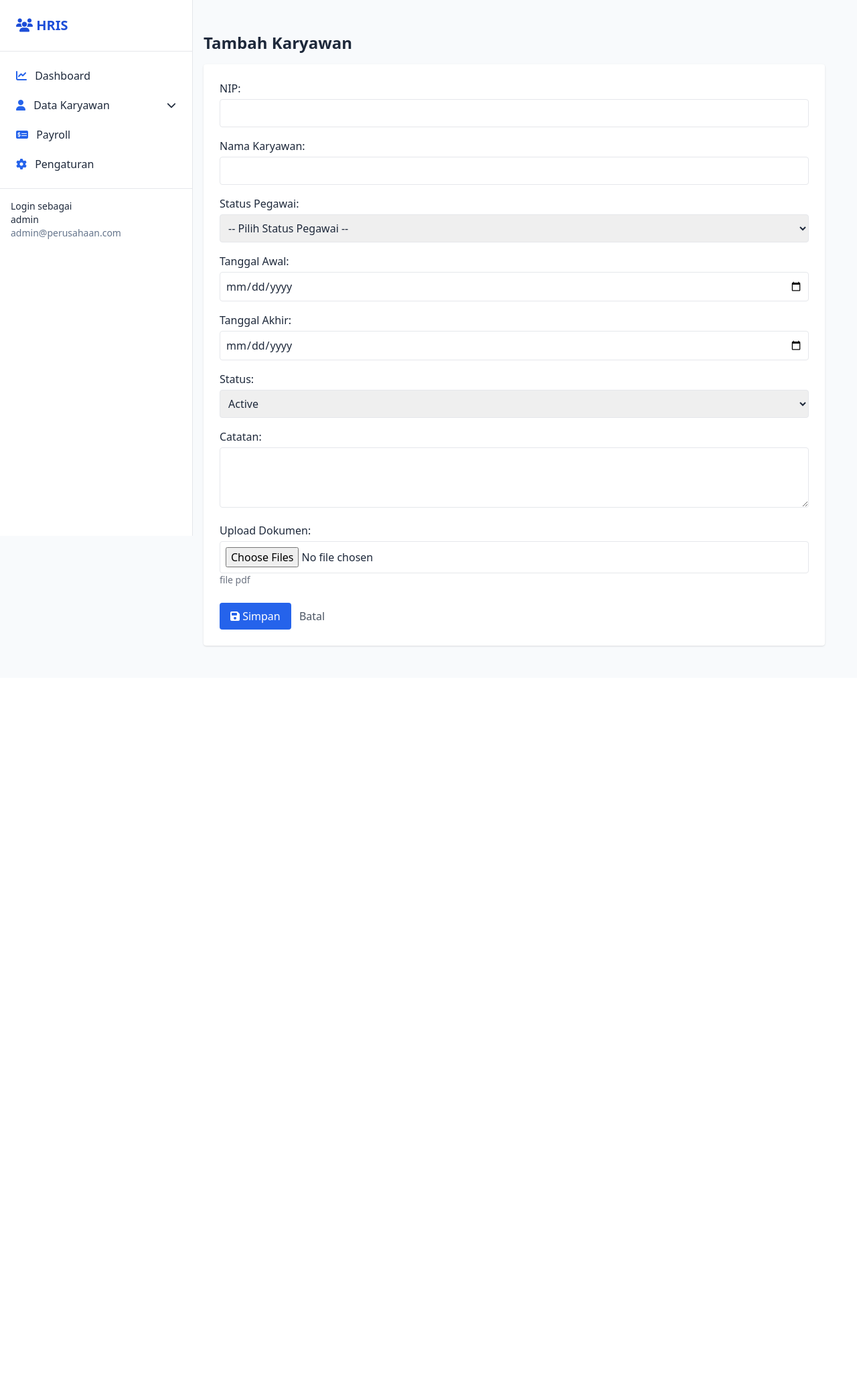
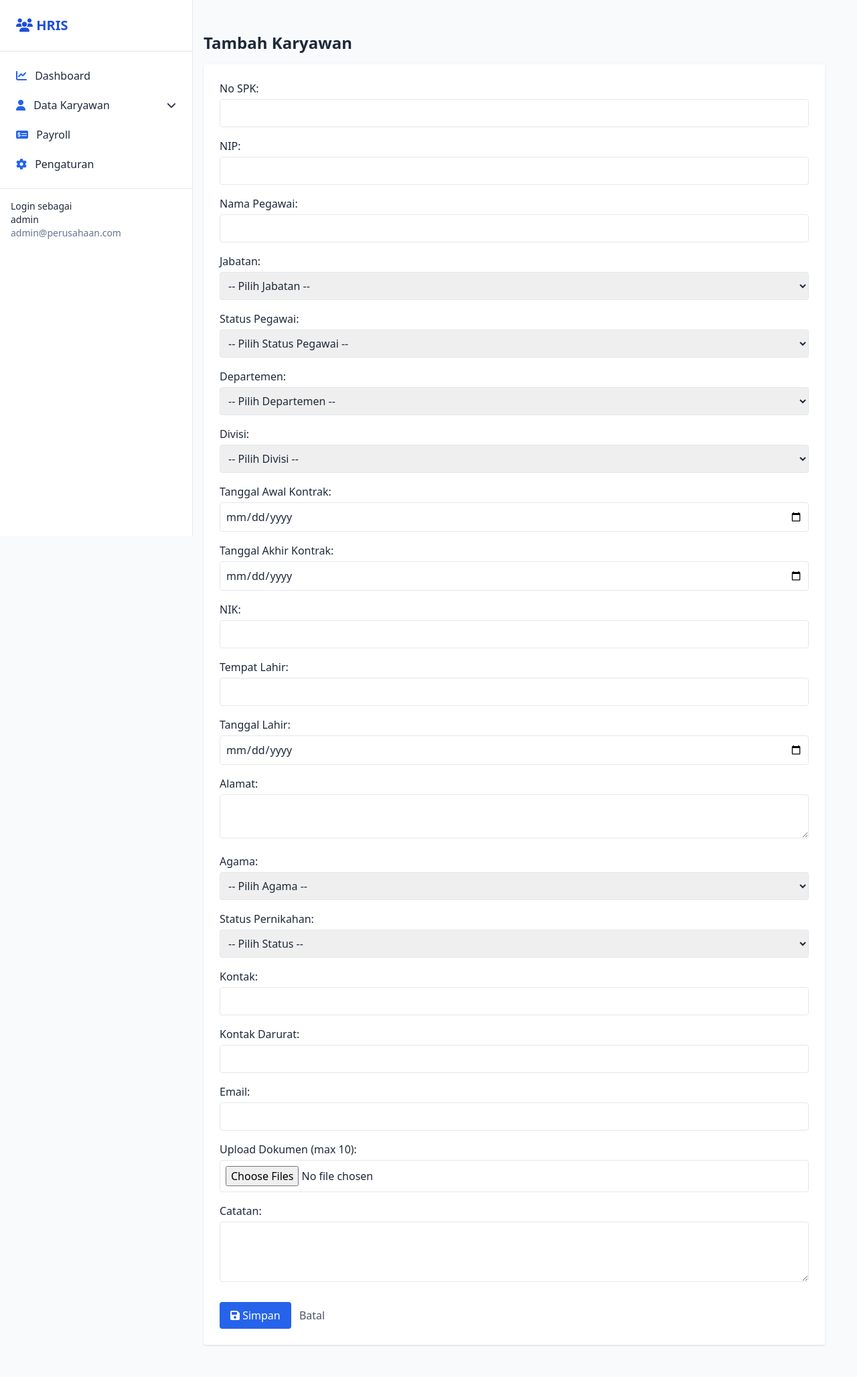
Before and after one commit to Freebee25/HRIS-System, a PHP site: page /resource/views/tambah_karyawan.php in a window 1280 px wide. Shown: the whole page at 67% size. Before the commit the page ends 966 px from the top, so only its background shows below. Run offline with PHP 8.4, Linux system fonts and the light colour scheme; a user stored in the database is signed in; data comes from the database, SQL or seed files in the repository; both versions use the stored data as it was after the commit; some libraries are stand-ins or nearby versions.

Commit message:
update data karyawan

```diff
--- a/Controllers/karyawanController.php
+++ b/Controllers/karyawanController.php
@@ -6,9 +6,13 @@
         $this->conn = $conn;
     }
 
-    // Ambil semua data karyawan
+    // Ambil semua data karyawan dengan join departemen & divisi
     public function getAll() {
-        $sql = "SELECT * FROM karyawan ORDER BY created_at DESC";
+        $sql = "SELECT k.*, d.nama_departemen, v.nama_divisi
+                FROM karyawan k
+                LEFT JOIN departemen d ON k.departemen_id = d.id
+                LEFT JOIN divisi v ON k.divisi_id = v.id
+                ORDER BY k.created_at DESC";
         $stmt = $this->conn->prepare($sql);
         $stmt->execute();
         return $stmt->fetchAll(PDO::FETCH_ASSOC);
@@ -16,42 +20,97 @@
 
     // Simpan data karyawan baru
     public function store($data, $files) {
-        // Hitung sisa hari kontrak
-        $tglAwal  = new DateTime($data['tgl_awal_kontrak']);
-        $tglAkhir = new DateTime($data['tgl_akhir_kontrak']);
+        // Jika tanggal kosong, set null biar tidak error
+        $tglAwal  = !empty($data['tanggal_awal']) ? new DateTime($data['tanggal_awal']) : null;
+        $tglAkhir = !empty($data['tanggal_akhir']) ? new DateTime($data['tanggal_akhir']) : null;
         $today    = new DateTime();
-        $sisaHari = $today->diff($tglAkhir)->days;
+        $sisaHari = $tglAkhir ? $today->diff($tglAkhir)->days : null;
 
-        // Insert ke database
+        // Insert ke database (sesuai tabel karyawan)
         $sql = "INSERT INTO karyawan
-                (nip, nama, status_pegawai, tgl_awal_kontrak, tgl_akhir_kontrak, sisa_hari_spk, status, note, created_at)
+                (no_spk, nama, nip, departemen_id, divisi_id, jabatan, status_pegawai,
+                 tanggal_awal, tanggal_akhir, sisa_hari_spk, nik, tempat_lahir, tanggal_lahir,
+                 alamat, agama, status_kawin, kontak, kontak_darurat, email, note, created_at)
                 VALUES
-                (:nip, :nama, :status_pegawai, :tgl_awal_kontrak, :tgl_akhir_kontrak, :sisa_hari_spk, :status, :note, NOW())";
+                (:no_spk, :nama, :nip, :departemen_id, :divisi_id, :jabatan, :status_pegawai,
+                 :tanggal_awal, :tanggal_akhir, :sisa_hari_spk, :nik, :tempat_lahir, :tanggal_lahir,
+                 :alamat, :agama, :status_kawin, :kontak, :kontak_darurat, :email, :note, NOW())";
 
         $stmt = $this->conn->prepare($sql);
         $stmt->execute([
-            ':nip'              => $data['nip'],
-            ':nama'             => $data['nama'],
-            ':status_pegawai'   => $data['status_pegawai'],
-            ':tgl_awal_kontrak' => $data['tgl_awal_kontrak'],
-            ':tgl_akhir_kontrak'=> $data['tgl_akhir_kontrak'],
-            ':sisa_hari_spk'    => $sisaHari,
-            ':status'           => $data['status'],
-            ':note'             => $data['note'] ?? null
+            ':no_spk'          => $data['no_spk'] ?? null,
+            ':nama'            => $data['nama'] ?? null,
+            ':nip'             => $data['nip'] ?? null,
+            ':departemen_id'   => $data['departemen_id'] ?? null,
+            ':divisi_id'       => $data['divisi_id'] ?? null,
+            ':jabatan'         => $data['jabatan'] ?? null,
+            ':status_pegawai'  => $data['status_pegawai'] ?? null,
+            ':tanggal_awal'    => $data['tanggal_awal'] ?? null,
+            ':tanggal_akhir'   => $data['tanggal_akhir'] ?? null,
+            ':sisa_hari_spk'   => $sisaHari,
+            ':nik'             => $data['nik'] ?? null,
+            ':tempat_lahir'    => $data['tempat_lahir'] ?? null,
+            ':tanggal_lahir'   => $data['tanggal_lahir'] ?? null,
+            ':alamat'          => $data['alamat'] ?? null,
+            ':agama'           => $data['agama'] ?? null,
+            ':status_kawin'    => $data['status_kawin'] ?? null,
+            ':kontak'          => $data['kontak'] ?? null,
+            ':kontak_darurat'  => $data['kontak_darurat'] ?? null,
+            ':email'           => $data['email'] ?? null,
+            ':note'            => $data['note'] ?? null
         ]);
+
+        $karyawanId = $this->conn->lastInsertId();
+
+        // Upload file (maks 10)
+        if (!empty($files['files']['name'][0])) {
+            $uploadDir = __DIR__ . "/../uploads/";
+            if (!file_exists($uploadDir)) {
+                mkdir($uploadDir, 0777, true);
+            }
+
+            $fileCount = count($files['files']['name']);
+            $fileCount = min($fileCount, 10); // max 10
+
+            for ($i = 0; $i < $fileCount; $i++) {
+                $fileName = time() . "_" . basename($files['files']['name'][$i]);
+                $targetFile = $uploadDir . $fileName;
+
+                if (move_uploaded_file($files['files']['tmp_name'][$i], $targetFile)) {
+                    $sqlFile = "INSERT INTO karyawan_files (karyawan_id, file_path, uploaded_at)
+                                VALUES (:karyawan_id, :file_path, NOW())";
+                    $stmtFile = $this->conn->prepare($sqlFile);
+                    $stmtFile->execute([
+                        ':karyawan_id' => $karyawanId,
+                        ':file_path'   => $fileName
+                    ]);
+                }
+            }
+        }
 
         return true;
     }
 
-    // Hapus karyawan
+    // Hapus karyawan + file
     public function delete($id) {
-        $sql = "DELETE FROM karyawan WHERE id = :id";
-        $stmt = $this->conn->prepare($sql);
+        $stmt = $this->conn->prepare("SELECT file_path FROM karyawan_files WHERE karyawan_id = :id");
         $stmt->execute([':id' => $id]);
+        $files = $stmt->fetchAll(PDO::FETCH_ASSOC);
+
+        foreach ($files as $f) {
+            $filePath = __DIR__ . "/../uploads/" . $f['file_path'];
+            if (file_exists($filePath)) {
+                unlink($filePath);
+            }
+        }
+
+        $this->conn->prepare("DELETE FROM karyawan_files WHERE karyawan_id = :id")->execute([':id' => $id]);
+        $this->conn->prepare("DELETE FROM karyawan WHERE id = :id")->execute([':id' => $id]);
+
         return true;
     }
 
-    // Ambil data by ID (untuk edit)
+    // Ambil data by ID
     public function getById($id) {
         $sql = "SELECT * FROM karyawan WHERE id = :id";
         $stmt = $this->conn->prepare($sql);
@@ -61,33 +120,57 @@
 
     // Update data karyawan
     public function update($id, $data) {
-        $tglAwal  = new DateTime($data['tgl_awal_kontrak']);
-        $tglAkhir = new DateTime($data['tgl_akhir_kontrak']);
+        $tglAwal  = !empty($data['tanggal_awal']) ? new DateTime($data['tanggal_awal']) : null;
+        $tglAkhir = !empty($data['tanggal_akhir']) ? new DateTime($data['tanggal_akhir']) : null;
         $today    = new DateTime();
-        $sisaHari = $today->diff($tglAkhir)->days;
+        $sisaHari = $tglAkhir ? $today->diff($tglAkhir)->days : null;
 
         $sql = "UPDATE karyawan SET
+                    no_spk = :no_spk,
+                    nama = :nama,
                     nip = :nip,
-                    nama = :nama,
+                    departemen_id = :departemen_id,
+                    divisi_id = :divisi_id,
+                    jabatan = :jabatan,
                     status_pegawai = :status_pegawai,
-                    tgl_awal_kontrak = :tgl_awal_kontrak,
-                    tgl_akhir_kontrak = :tgl_akhir_kontrak,
+                    tanggal_awal = :tanggal_awal,
+                    tanggal_akhir = :tanggal_akhir,
                     sisa_hari_spk = :sisa_hari_spk,
-                    status = :status,
+                    nik = :nik,
+                    tempat_lahir = :tempat_lahir,
+                    tanggal_lahir = :tanggal_lahir,
+                    alamat = :alamat,
+                    agama = :agama,
+                    status_kawin = :status_kawin,
+                    kontak = :kontak,
+                    kontak_darurat = :kontak_darurat,
+                    email = :email,
                     note = :note
                 WHERE id = :id";
 
         $stmt = $this->conn->prepare($sql);
         $stmt->execute([
-            ':nip'              => $data['nip'],
-            ':nama'             => $data['nama'],
-            ':status_pegawai'   => $data['status_pegawai'],
-            ':tgl_awal_kontrak' => $data['tgl_awal_kontrak'],
-            ':tgl_akhir_kontrak'=> $data['tgl_akhir_kontrak'],
-            ':sisa_hari_spk'    => $sisaHari,
-            ':status'           => $data['status'],
-            ':note'             => $data['note'] ?? null,
-            ':id'               => $id
+            ':no_spk'          => $data['no_spk'] ?? null,
+            ':nama'            => $data['nama'] ?? null,
+            ':nip'             => $data['nip'] ?? null,
+            ':departemen_id'   => $data['departemen_id'] ?? null,
+            ':divisi_id'       => $data['divisi_id'] ?? null,
+            ':jabatan'         => $data['jabatan'] ?? null,
+            ':status_pegawai'  => $data['status_pegawai'] ?? null,
+            ':tanggal_awal'    => $data['tanggal_awal'] ?? null,
+            ':tanggal_akhir'   => $data['tanggal_akhir'] ?? null,
+            ':sisa_hari_spk'   => $sisaHari,
+            ':nik'             => $data['nik'] ?? null,
+            ':tempat_lahir'    => $data['tempat_lahir'] ?? null,
+            ':tanggal_lahir'   => $data['tanggal_lahir'] ?? null,
+            ':alamat'          => $data['alamat'] ?? null,
+            ':agama'           => $data['agama'] ?? null,
+            ':status_kawin'    => $data['status_kawin'] ?? null,
+            ':kontak'          => $data['kontak'] ?? null,
+            ':kontak_darurat'  => $data['kontak_darurat'] ?? null,
+            ':email'           => $data['email'] ?? null,
+            ':note'            => $data['note'] ?? null,
+            ':id'              => $id
         ]);
 
         return true;
--- a/database/db.php
+++ b/database/db.php
@@ -2,7 +2,7 @@
     $servername = "localhost";
     $username = "root";
     $password = "";
-    $dbname = "hris";
+    $dbname = "systemhr";
 
     try {
         $conn = new PDO("mysql:host=$servername;dbname=$dbname", $username, $password);
--- a/resource/views/tambah_karyawan.php
+++ b/resource/views/tambah_karyawan.php
@@ -1,13 +1,13 @@
 <?php
 include __DIR__ . "/../../database/db.php";
-include __DIR__ . "/../../controllers/karyawanController.php";
+include __DIR__ . "/../../controllers/KaryawanController.php";
 
 $controller = new KaryawanController($conn);
 
 // proses tambah data
 if ($_SERVER['REQUEST_METHOD'] === 'POST') {
     $controller->store($_POST, $_FILES);
-    header("Location: karyawan_list.php"); // setelah tambah langsung ke daftar
+    header("Location: karyawan_list.php");
     exit;
 }
 ?>
@@ -28,87 +28,196 @@
 <div class="container mx-auto p-6">
   <h1 class="text-2xl font-bold mb-4">Tambah Karyawan</h1>
 
-  <!-- Form Input -->
   <form method="POST" enctype="multipart/form-data" class="bg-white p-6 rounded shadow space-y-4">
+
+    <!-- No SPK -->
+    <div>
+      <label class="block font-medium mb-1">No SPK:</label>
+      <input type="text" name="no_spk" class="w-full border p-2 rounded">
+    </div>
 
     <!-- NIP -->
     <div>
       <label class="block font-medium mb-1">NIP:</label>
-      <input type="text" name="nip" required
-             class="w-full border p-2 rounded focus:ring focus:ring-blue-200">
+      <input type="text" name="nip" required class="w-full border p-2 rounded">
     </div>
 
     <!-- Nama -->
     <div>
-      <label class="block font-medium mb-1">Nama Karyawan:</label>
-      <input type="text" name="nama" required
-             class="w-full border p-2 rounded focus:ring focus:ring-blue-200">
+      <label class="block font-medium mb-1">Nama Pegawai:</label>
+      <input type="text" name="nama" required class="w-full border p-2 rounded">
+    </div>
+
+    <!-- Jabatan -->
+    <div>
+      <label class="block font-medium mb-1">Jabatan:</label>
+      <select name="jabatan" required class="w-full border p-2 rounded">
+        <option value="">-- Pilih Jabatan --</option>
+        <option value="Direksi">Direksi</option>
+        <option value="Team Leader">Team Leader</option>
+        <option value="Senior Staff">Senior Staff</option>
+        <option value="Staff">Staff</option>
+        <option value="Junior Staff">Junior Staff</option>
+      </select>
     </div>
 
     <!-- Status Pegawai -->
     <div>
       <label class="block font-medium mb-1">Status Pegawai:</label>
-      <select name="status_pegawai" required
-              class="w-full border p-2 rounded focus:ring focus:ring-blue-200">
+      <select name="status_pegawai" required class="w-full border p-2 rounded">
         <option value="">-- Pilih Status Pegawai --</option>
-        <option value="tetap">Pegawai Tetap</option>
-        <option value="kontrak">Kontrak</option>
-        <option value="probation">Probation</option>
-        <option value="freelance">Freelance</option>
+        <option value="Tetap">Pegawai Tetap</option>
+        <option value="Kontrak">Kontrak</option>
+        <option value="Probation">Probation</option>
+        <option value="Freelance">Freelance</option>
+        <option value="Resign">Resign</option>
+      </select>
+    </div>
+
+    <!-- Departemen -->
+    <div>
+      <label class="block font-medium mb-1">Departemen:</label>
+      <select name="departemen_id" id="department" required class="w-full border p-2 rounded">
+        <option value="">-- Pilih Departemen --</option>
+        <?php
+          $stmt = $conn->query("SELECT id, nama_departemen FROM departemen ORDER BY nama_departemen ASC");
+          while ($row = $stmt->fetch(PDO::FETCH_ASSOC)) {
+              echo "<option value='{$row['id']}'>{$row['nama_departemen']}</option>";
+          }
+        ?>
+      </select>
+    </div>
+
+    <!-- Divisi -->
+    <div>
+      <label class="block font-medium mb-1">Divisi:</label>
+      <select name="divisi_id" id="divisi" class="w-full border p-2 rounded">
+        <option value="">-- Pilih Divisi --</option>
       </select>
     </div>
 
     <!-- Tanggal Awal -->
     <div>
-      <label class="block font-medium mb-1">Tanggal Awal:</label>
-      <input type="date" name="tgl_awal_kontrak" required
-             class="w-full border p-2 rounded focus:ring focus:ring-blue-200">
+      <label class="block font-medium mb-1">Tanggal Awal Kontrak:</label>
+      <input type="date" name="tanggal_awal" class="w-full border p-2 rounded">
     </div>
 
     <!-- Tanggal Akhir -->
     <div>
-      <label class="block font-medium mb-1">Tanggal Akhir:</label>
-      <input type="date" name="tgl_akhir_kontrak" required
-             class="w-full border p-2 rounded focus:ring focus:ring-blue-200">
+      <label class="block font-medium mb-1">Tanggal Akhir Kontrak:</label>
+      <input type="date" name="tanggal_akhir" class="w-full border p-2 rounded">
     </div>
 
-    <!-- Status -->
+    <!-- NIK -->
     <div>
-      <label class="block font-medium mb-1">Status:</label>
-      <select name="status" required
-              class="w-full border p-2 rounded focus:ring focus:ring-blue-200">
-        <option value="active">Active</option>
-        <option value="expiring soon">Expiring Soon</option>
-        <option value="expired">Expired</option>
+      <label class="block font-medium mb-1">NIK:</label>
+      <input type="text" name="nik" class="w-full border p-2 rounded">
+    </div>
+
+    <!-- Tempat Lahir -->
+    <div>
+      <label class="block font-medium mb-1">Tempat Lahir:</label>
+      <input type="text" name="tempat_lahir" class="w-full border p-2 rounded">
+    </div>
+
+    <!-- Tanggal Lahir -->
+    <div>
+      <label class="block font-medium mb-1">Tanggal Lahir:</label>
+      <input type="date" name="tanggal_lahir" class="w-full border p-2 rounded">
+    </div>
+
+    <!-- Alamat -->
+    <div>
+      <label class="block font-medium mb-1">Alamat:</label>
+      <textarea name="alamat" rows="2" class="w-full border p-2 rounded"></textarea>
+    </div>
+
+    <!-- Agama -->
+    <div>
+      <label class="block font-medium mb-1">Agama:</label>
+      <select name="agama" class="w-full border p-2 rounded">
+        <option value="">-- Pilih Agama --</option>
+        <option>Islam</option>
+        <option>Kristen</option>
+        <option>Katolik</option>
+        <option>Hindu</option>
+        <option>Budha</option>
+        <option>Konghuchu</option>
+        <option>Lainnya</option>
       </select>
+    </div>
+
+    <!-- Status Pernikahan -->
+    <div>
+      <label class="block font-medium mb-1">Status Pernikahan:</label>
+      <select name="status_kawin" class="w-full border p-2 rounded">
+        <option value="">-- Pilih Status --</option>
+        <option value="Menikah">Menikah</option>
+        <option value="Belum Menikah">Belum Menikah</option>
+      </select>
+    </div>
+
+    <!-- Kontak -->
+    <div>
+      <label class="block font-medium mb-1">Kontak:</label>
+      <input type="text" name="kontak" class="w-full border p-2 rounded">
+    </div>
+
+    <!-- Kontak Darurat -->
+    <div>
+      <label class="block font-medium mb-1">Kontak Darurat:</label>
+      <input type="text" name="kontak_darurat" class="w-full border p-2 rounded">
+    </div>
+
+    <!-- Email -->
+    <div>
+      <label class="block font-medium mb-1">Email:</label>
+      <input type="email" name="email" class="w-full border p-2 rounded">
+    </div>
+
+    <!-- Upload File -->
+    <div>
+      <label class="block font-medium mb-1">Upload Dokumen (max 10):</label>
+      <input type="file" name="files[]" multiple accept=".pdf,.jpg,.png" class="w-full border p-2 rounded">
     </div>
 
     <!-- Catatan -->
     <div>
       <label class="block font-medium mb-1">Catatan:</label>
-      <textarea name="note" rows="3"
-                class="w-full border p-2 rounded focus:ring focus:ring-blue-200"></textarea>
-    </div>
-
-    <!-- Upload File -->
-    <div>
-      <label class="block font-medium mb-1">Upload Dokumen:</label>
-      <input type="file" name="files[]" multiple
-             class="w-full border p-2 rounded focus:ring focus:ring-blue-200">
-      <p class="text-sm text-gray-500">file pdf</p>
+      <textarea name="note" rows="3" class="w-full border p-2 rounded"></textarea>
     </div>
 
     <!-- Tombol -->
     <div class="pt-2">
-      <button type="submit"
-              class="bg-blue-600 text-white px-4 py-2 rounded hover:bg-blue-700">
+      <button type="submit" class="bg-blue-600 text-white px-4 py-2 rounded hover:bg-blue-700">
         <i class="fa fa-save"></i> Simpan
       </button>
-      <a href="karyawan_list.php"
-         class="ml-2 text-gray-600 hover:underline">Batal</a>
+      <a href="karyawan_list.php" class="ml-2 text-gray-600 hover:underline">Batal</a>
     </div>
   </form>
 </div>
+</div>
+
+<script>
+document.getElementById('department').addEventListener('change', function() {
+    let departmentId = this.value;
+    let divisiSelect = document.getElementById('divisi');
+    divisiSelect.innerHTML = "<option value=''>Loading...</option>";
+
+    if (departmentId) {
+        fetch("../../api/get_division.php?departemen_id=" + departmentId)
+            .then(res => res.json())
+            .then(data => {
+                divisiSelect.innerHTML = "<option value=''>-- Pilih Divisi --</option>";
+                data.forEach(d => {
+                    divisiSelect.innerHTML += `<option value="${d.id}">${d.nama_divisi}</option>`;
+                });
+            });
+    } else {
+        divisiSelect.innerHTML = "<option value=''>-- Pilih Divisi --</option>";
+    }
+});
+</script>
 
 </body>
 </html>
```
Also changed, not shown: api/get_division.php (added, +12 -0 lines), database/systemhr.sql (added, +312 -0 lines), resource/views/edit_karyawan.php (+4 -4 lines), resource/views/karyawan_list.php (+27 -17 lines), 2 other files.
